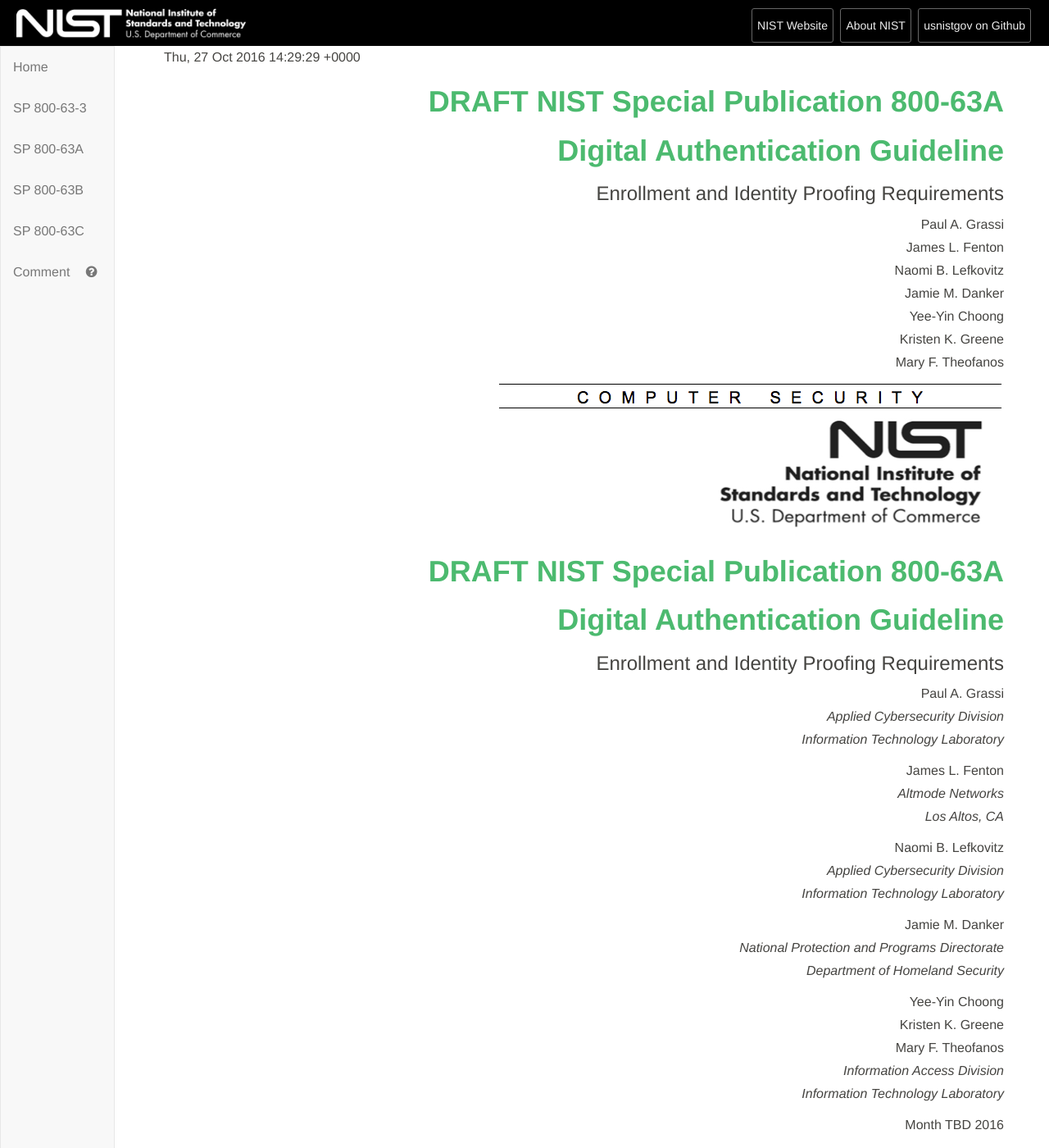
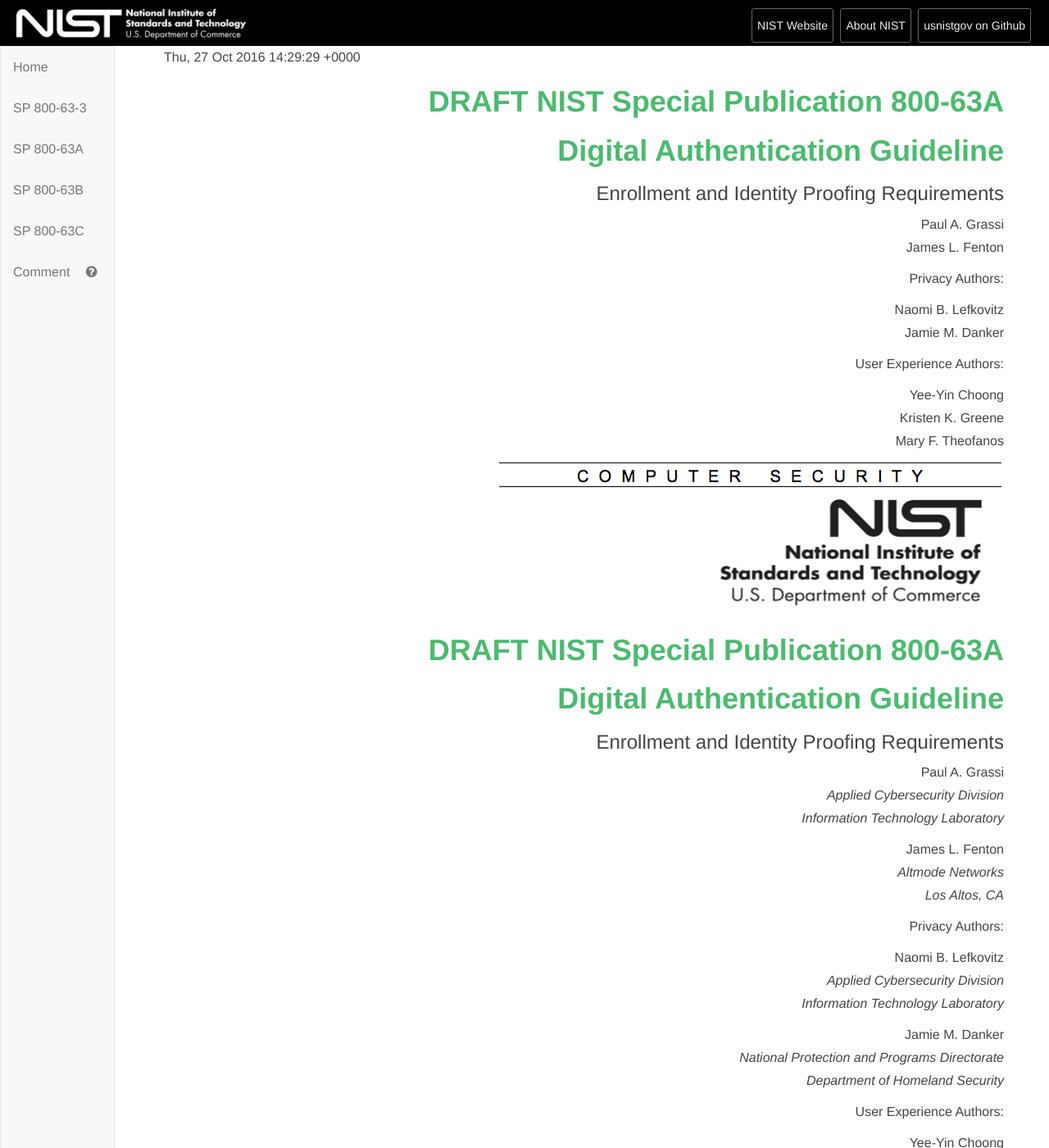
Before and after one commit to usnistgov/800-63-3, a Jekyll site: the page built from sp800-63a.md, in a window 1280 px wide and 1400 px high. Shown: the whole window at 82% size. Built offline with Jekyll 4.4.1, drawn with Linux system fonts in a browser that asks for light colours.

Commit message:
Added privacy and UX authorship

```diff
--- a/sp800-63a/cover.md
+++ b/sp800-63a/cover.md
@@ -8,8 +8,14 @@
 
 Paul A. Grassi
 James L. Fenton
+
+Privacy Authors:
+
 Naomi B. Lefkovitz
 Jamie M. Danker
+
+User Experience Authors:
+
 Yee-Yin Choong
 Kristen K. Greene
 Mary F. Theofanos
@@ -38,6 +44,8 @@
 *Altmode Networks
 Los Altos, CA*
 
+Privacy Authors:
+
 Naomi B. Lefkovitz
 *Applied Cybersecurity Division
 Information Technology Laboratory*
@@ -45,6 +53,9 @@
 Jamie M. Danker
 *National Protection and Programs Directorate
 Department of Homeland Security*
+
+
+User Experience Authors:
 
 Yee-Yin Choong
 Kristen K. Greene
```
Also changed, not shown: sp800-63b/cover.md (+10 -0 lines).
